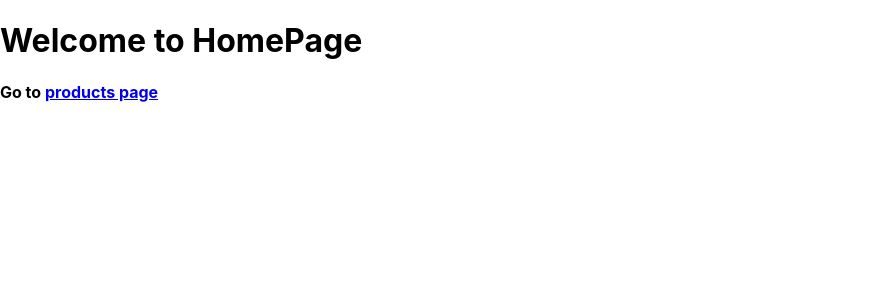
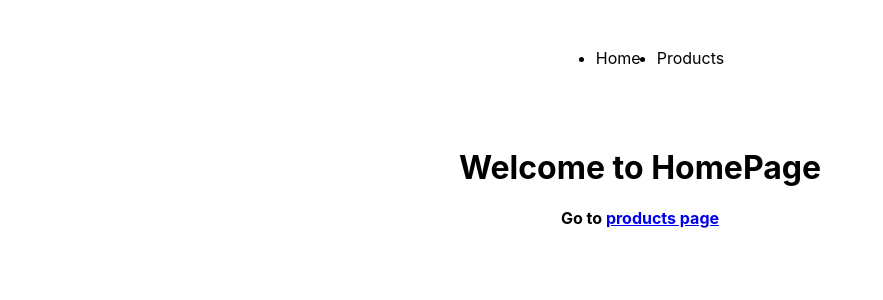
Before and after one commit to Abhijeet02A/learn-react-route, a React (Create React App) app: page / in a window 1280 px wide. Shown: the top 300 px of the page, without its empty margins (0-883 px from the left). Built offline with nearby package versions, Linux system fonts and the light colour scheme.

Commit message:
add errorElement to handle error page

```diff
--- a/src/App.js
+++ b/src/App.js
@@ -1,22 +1,26 @@
+import "./App.css";
+import { createBrowserRouter, RouterProvider } from "react-router-dom";
+import HomePage from "./pages/Home";
+import Product from "./pages/products";
+import RootLayout from "./pages/Root";
 
-import './App.css';
-import { createBrowserRouter, RouterProvider } from 'react-router-dom';
-import HomePage from './pages/Home';
-import Product from './pages/products';
-
+import ErrorPage from "./pages/Error";
 
 const router = createBrowserRouter([
-  {path: '/', element: <HomePage />},
-  {path: '/products', element: <Product />}
+  {
+    path: "/",
+    element: <RootLayout />,
+    errorElement: <ErrorPage />,
+    children: [
+      { path: "/", element: <HomePage /> },
+      { path: "/products", element: <Product /> },
+
+    ],
+  },
 ]);
 
-
 function App() {
-
-  return (
-    <RouterProvider router={router} />
-
-  );
+  return <RouterProvider router={router} />;
 }
 
 export default App;
--- /dev/null
+++ b/src/component/MainNavigation.js
@@ -0,0 +1,14 @@
+import { Link } from "react-router-dom"
+import classes from './MainNavigation.module.css';
+const MainNavigation = () => {
+   return  <header className={classes.header}>
+        <nav>
+            <ul className={classes.list}>
+                <li><Link to='/'>Home</Link></li>
+                <li><Link to='/products'>Products</Link></li>
+            </ul>
+        </nav>
+    </header>
+}
+
+export default MainNavigation;
--- /dev/null
+++ b/src/component/MainNavigation.module.css
@@ -0,0 +1,23 @@
+.header {
+    max-width: 60rem;
+    margin: auto;
+    padding: 2rem;
+    display: flex;
+    justify-content: center;
+  }
+
+  .list {
+    display: flex;
+    gap: 1rem;
+  }
+
+  .list a {
+    text-decoration: none;
+    color: var(--color-primary-400);
+  }
+
+  .list a:hover,
+  .list a.active {
+    color: var(--color-primary-800);
+    text-decoration: underline;
+  }
--- /dev/null
+++ b/src/pages/Error.js
@@ -0,0 +1,5 @@
+const ErrorPage = () => {
+    return <h3>Error Occured</h3>
+}
+
+export default ErrorPage;
--- /dev/null
+++ b/src/pages/Root.js
@@ -0,0 +1,12 @@
+import { Outlet } from "react-router";
+import MainNavigation from "../component/MainNavigation";
+import classes from './Root.module.css';
+
+const RootLayout = () => {
+    return <> <MainNavigation />
+    <main className={classes.content}>
+    <Outlet />
+    </main>    </>
+};
+
+export default RootLayout;
--- /dev/null
+++ b/src/pages/Root.module.css
@@ -0,0 +1,4 @@
+.content {
+    margin: 2rem auto;
+    text-align: center;
+}
```
